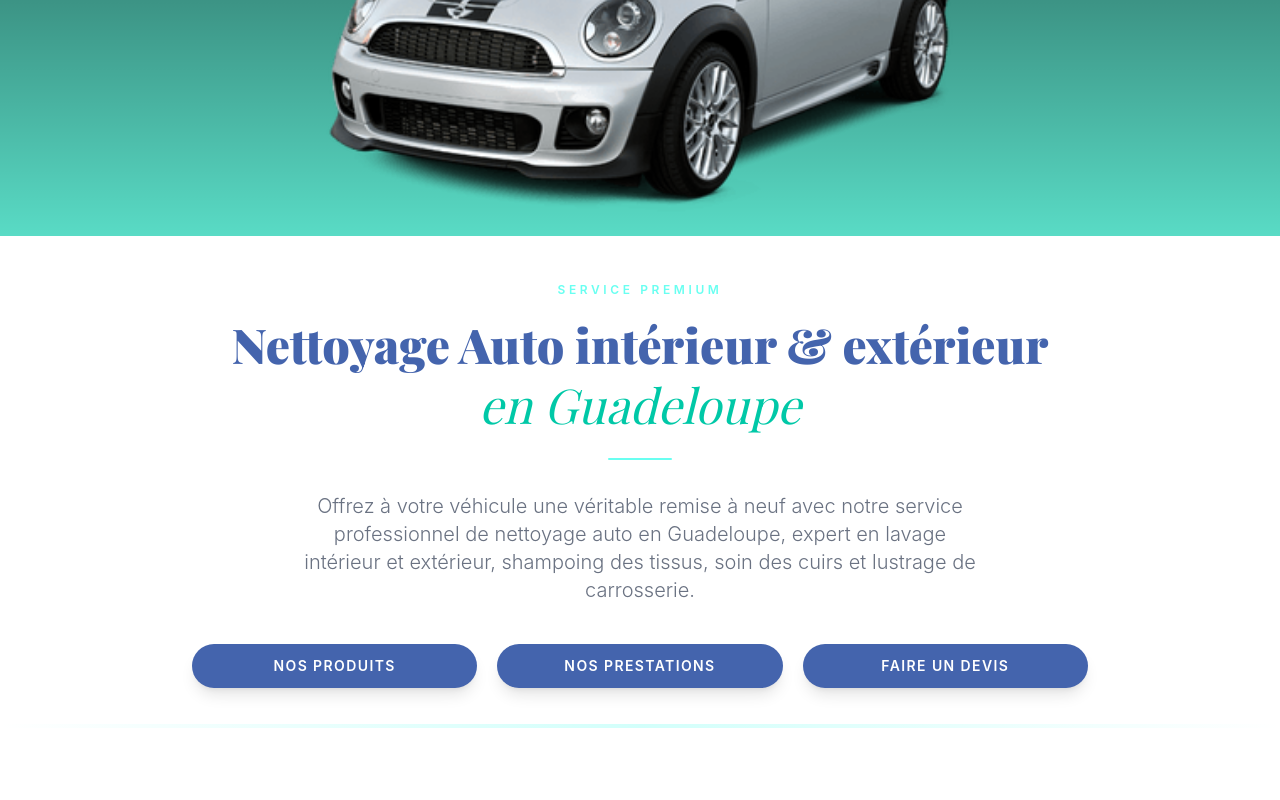
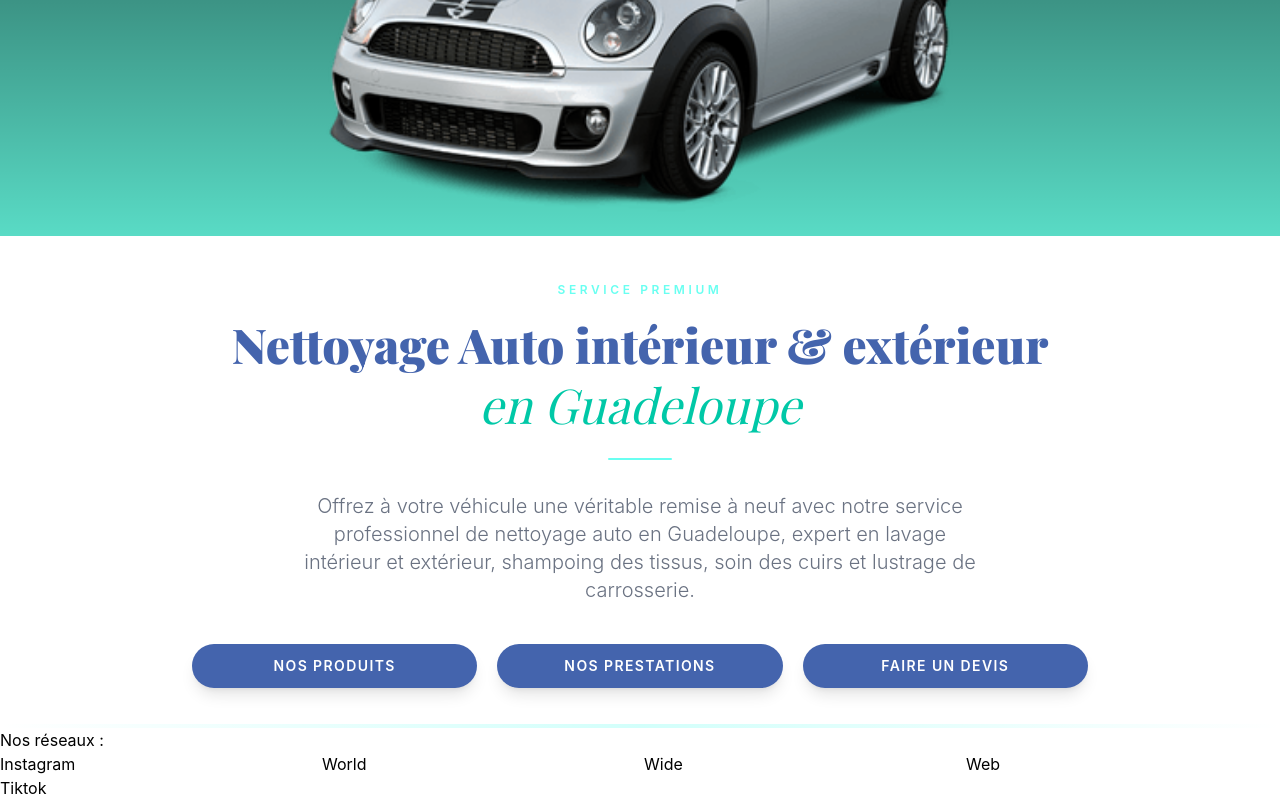
Before and after one commit to Sckertch/LavageAuto, a Vue app: page / in a window 1280 px wide. Shown: the part 484-1284 px from the top of the page. Before the commit the page ends 1212 px from the top, so only its background shows below. Built offline with nearby package versions, Linux system fonts and the light colour scheme; a web font is replaced by a local one.

Commit message:
Add TheFooter component and integrate it into App.vue; remove decorative comment in HomeView.vue; fix formatting in LinksNav.vue

```diff
--- a/src/App.vue
+++ b/src/App.vue
@@ -1,4 +1,5 @@
 <script setup>
+import TheFooter from './components/layout/TheFooter.vue';
 import TheNavBar from './components/layout/TheNavBar.vue'
 import HomeView from './views/HomeView.vue'
 </script>
@@ -7,6 +8,8 @@ import HomeView from './views/HomeView.vue'
   <TheNavBar class="fixed top-0 left-0 w-full z-1000" />
 
   <HomeView class="h-[calc(100vh-80px)]" />
+
+  <TheFooter />
 </template>
 
 <style scoped></style>
--- /dev/null
+++ b/src/components/layout/TheFooter.vue
@@ -0,0 +1,25 @@
+<template>
+  <div class="grid gap-2 md:grid-cols-4 items-center">
+    <div>
+        <h2>Nos réseaux :</h2>
+        <h3
+            v-for="reseau in reseaux"
+            :key="reseau.name"
+        >
+            {{ reseau.name }}
+        </h3>
+    </div>
+    <div>World</div>
+    <div>Wide</div>
+    <div>Web</div>
+  </div>
+</template>
+
+<script setup>
+const reseaux = [
+  { name: 'Instagram', path: '/' },
+  { name: 'Tiktok', path: '/' }
+]
+</script>
+
+<style lang="scss" scoped></style>
--- a/src/components/ui/LinksNav.vue
+++ b/src/components/ui/LinksNav.vue
@@ -18,6 +18,7 @@ const navLinks = [
   { name: 'Prestations', path: '/' },
   { name: 'Produits', path: '/' },
   { name: 'Devis', path: '/' },
-]</script>
+]
+</script>
 
 <style lang="scss" scoped></style>
--- a/src/views/HomeView.vue
+++ b/src/views/HomeView.vue
@@ -67,7 +67,6 @@ import BaseButton from '@/components/ui/BaseButton.vue'
       </div>
     </div>
 
-    <!-- Trait décoratif bas -->
     <div
       class="absolute bottom-0 left-0 w-full h-1 bg-linear-to-r from-transparent via-neon-ice to-transparent opacity-30"
     ></div>
```
